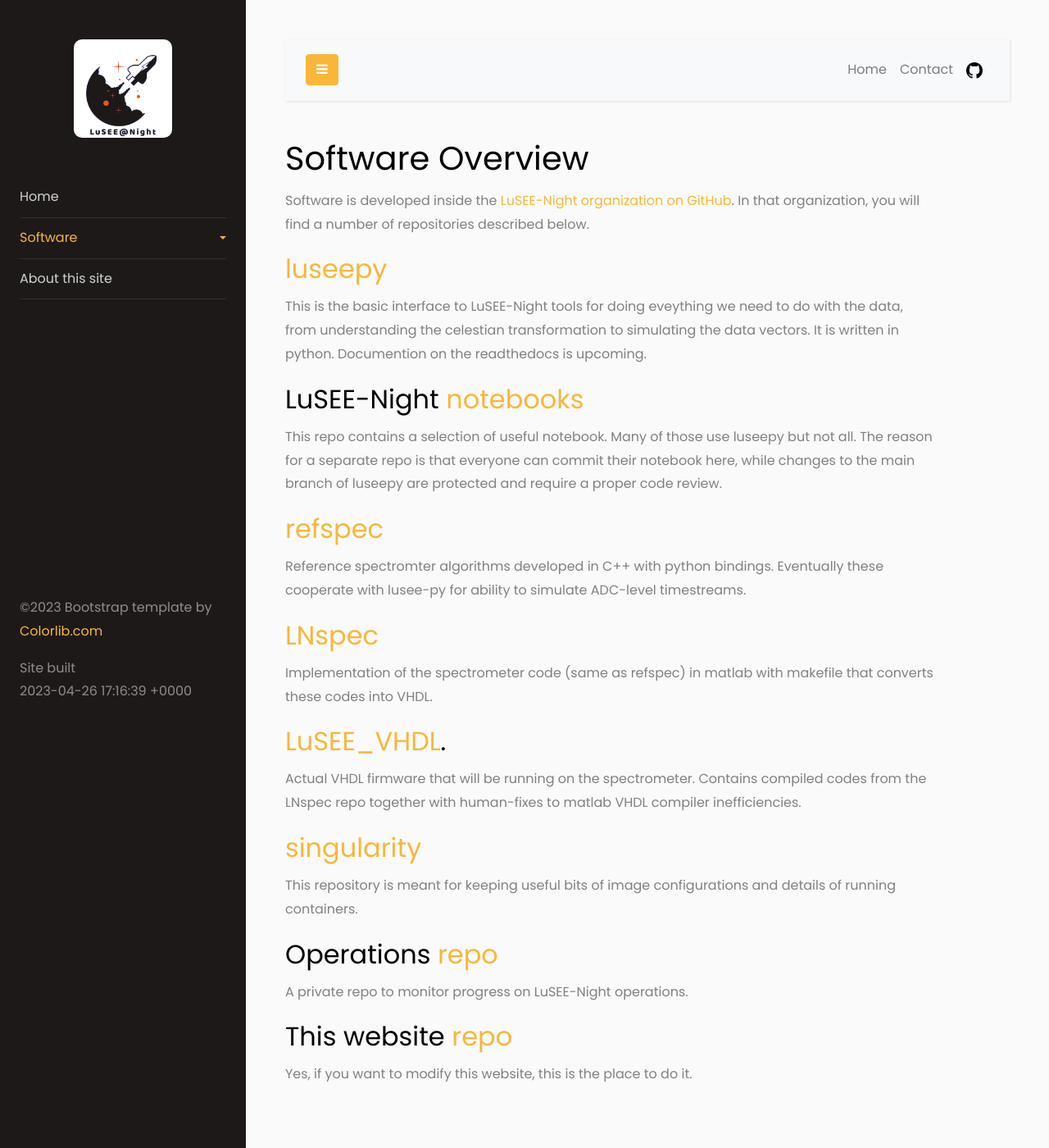
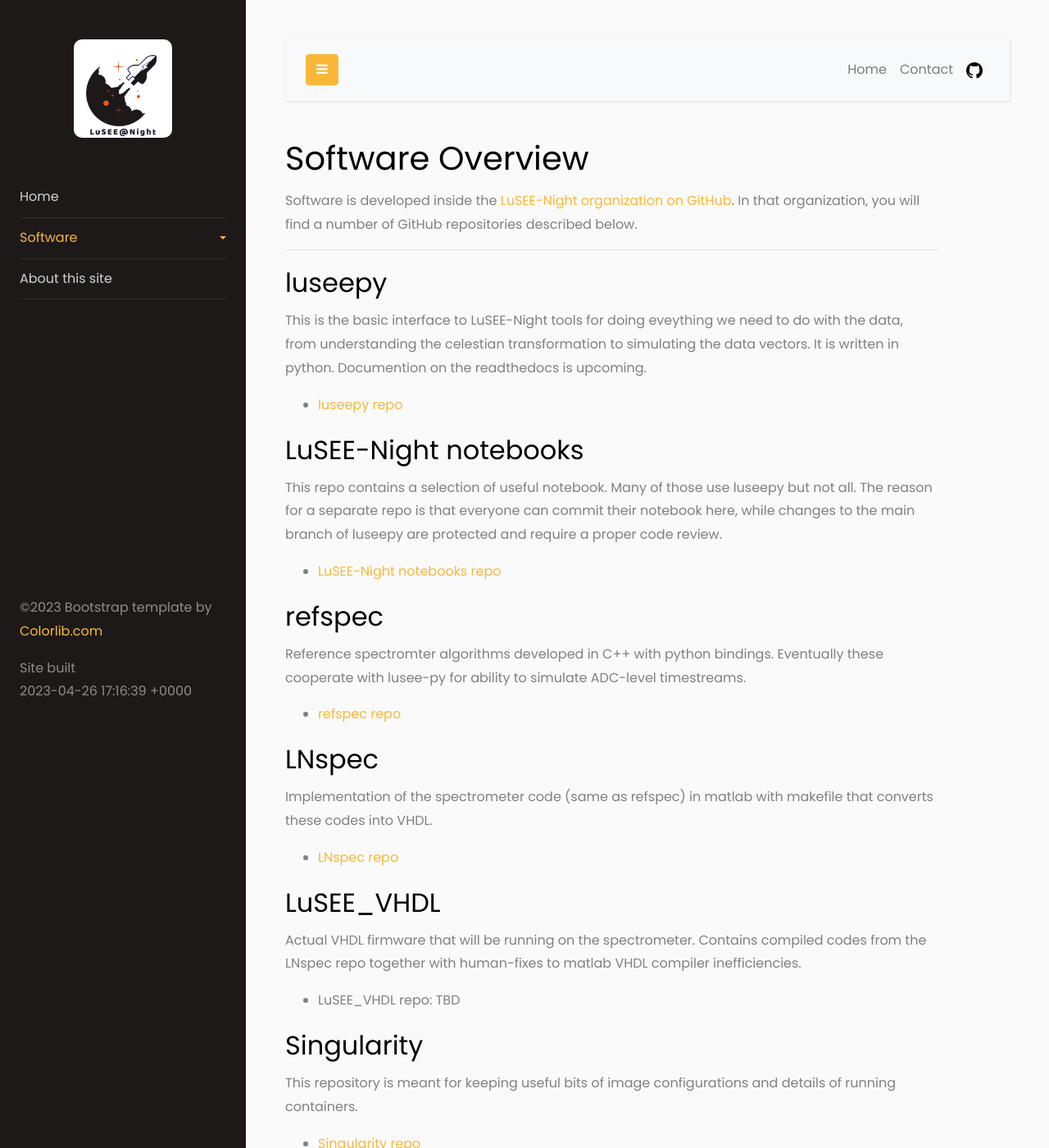
Before and after one commit to lusee-night/lusee-night.github.io, a Jekyll site: the page built from _content/software_overview.md, in a window 1280 px wide and 1400 px high. Shown: the whole window at 82% size. Built offline with Jekyll 4.4.1, drawn with Linux system fonts in a browser that asks for light colours.

Commit message:
Edits for readability, new pages open in new tabs

```diff
--- a/_content/software_overview.md
+++ b/_content/software_overview.md
@@ -7,38 +7,47 @@ name: software_overview
 # Software Overview
 
 Software is developed inside the [LuSEE-Night organization on GitHub](https://github.com/lusee-night){:target="_blank"}.
-In that organization, you will find a number of repositories described below.
+In that organization, you will find a number of GitHub repositories described below.
 
-## [luseepy](https://github.com/lusee-night/luseepy)
+---
+
+## luseepy
 
 This is the basic interface to LuSEE-Night tools for doing eveything we need to do with the data, from understanding the celestian transformation to simulating the data vectors.
 It is written in python. Documention on the readthedocs is upcoming.
+* [luseepy repo](https://github.com/lusee-night/luseepy){:target="_blank"}
 
-## LuSEE-Night [notebooks](https://github.com/lusee-night/notebooks)
+
+## LuSEE-Night notebooks
 
 This repo contains a selection of useful notebook. Many of those use luseepy but not all. The reason for a separate repo is that everyone can commit their notebook here, while changes to the main branch of luseepy are protected and require a proper code review.
+* [LuSEE-Night notebooks repo](https://github.com/lusee-night/notebooks){:target="_blank"}
 
-## [refspec](https://github.com/lusee-night/luseepy)
+
+## refspec
 
 Reference spectromter algorithms developed in C++ with python bindings. Eventually these cooperate with lusee-py for ability to simulate ADC-level timestreams.
+* [refspec repo](https://github.com/lusee-night/luseepy){:target="_blank"}
 
-## [LNspec](https://github.com/lusee-night/LNspec)
+## LNspec
 
 Implementation of the spectrometer code (same as refspec) in matlab with makefile that converts these codes into VHDL.
+* [LNspec repo](https://github.com/lusee-night/LNspec){:target="_blank"}
 
-## [LuSEE_VHDL](https://github.com/eraguzin-bnl/LuSEE_VHDL).
+## LuSEE_VHDL
 
 Actual VHDL firmware that will be running on the spectrometer. Contains compiled codes from the LNspec repo together with human-fixes to matlab VHDL compiler inefficiencies.
+* LuSEE_VHDL repo: TBD
 
-
-## [singularity](https://github.com/lusee-night/singularity)
+## Singularity
 
 This repository is meant for keeping useful bits of image configurations and details of running containers.
+* [Singularity repo](https://github.com/lusee-night/singularity){:target="_blank"}
 
-
-## Operations [repo](https://github.com/lusee-night/lusee-ops)
+## Operations
 
 A private repo to monitor progress on LuSEE-Night operations.
+* [Operations repo](https://github.com/lusee-night/lusee-ops){:target="_blank"}
 
 ## This website [repo]({{ site.github }})
 
```
